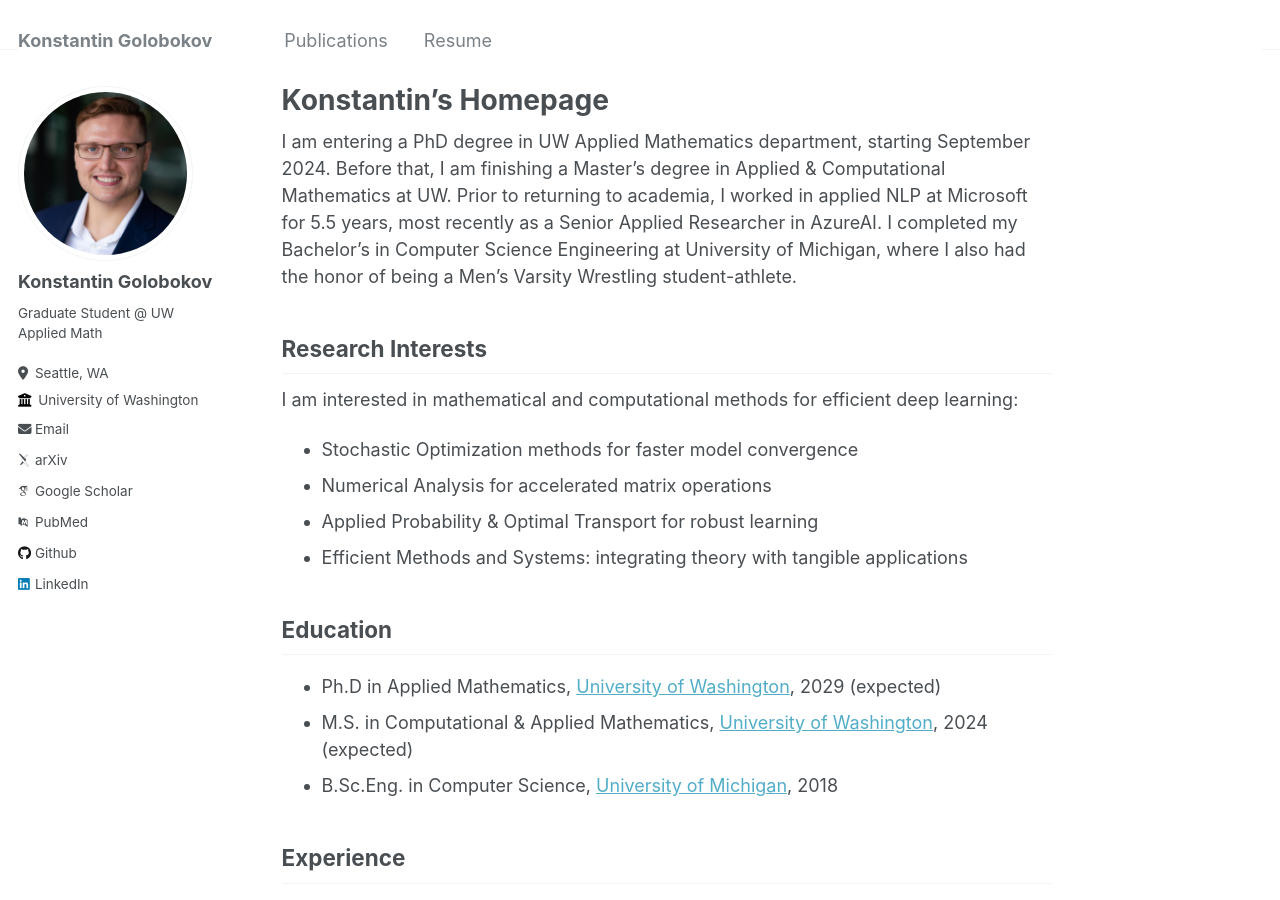
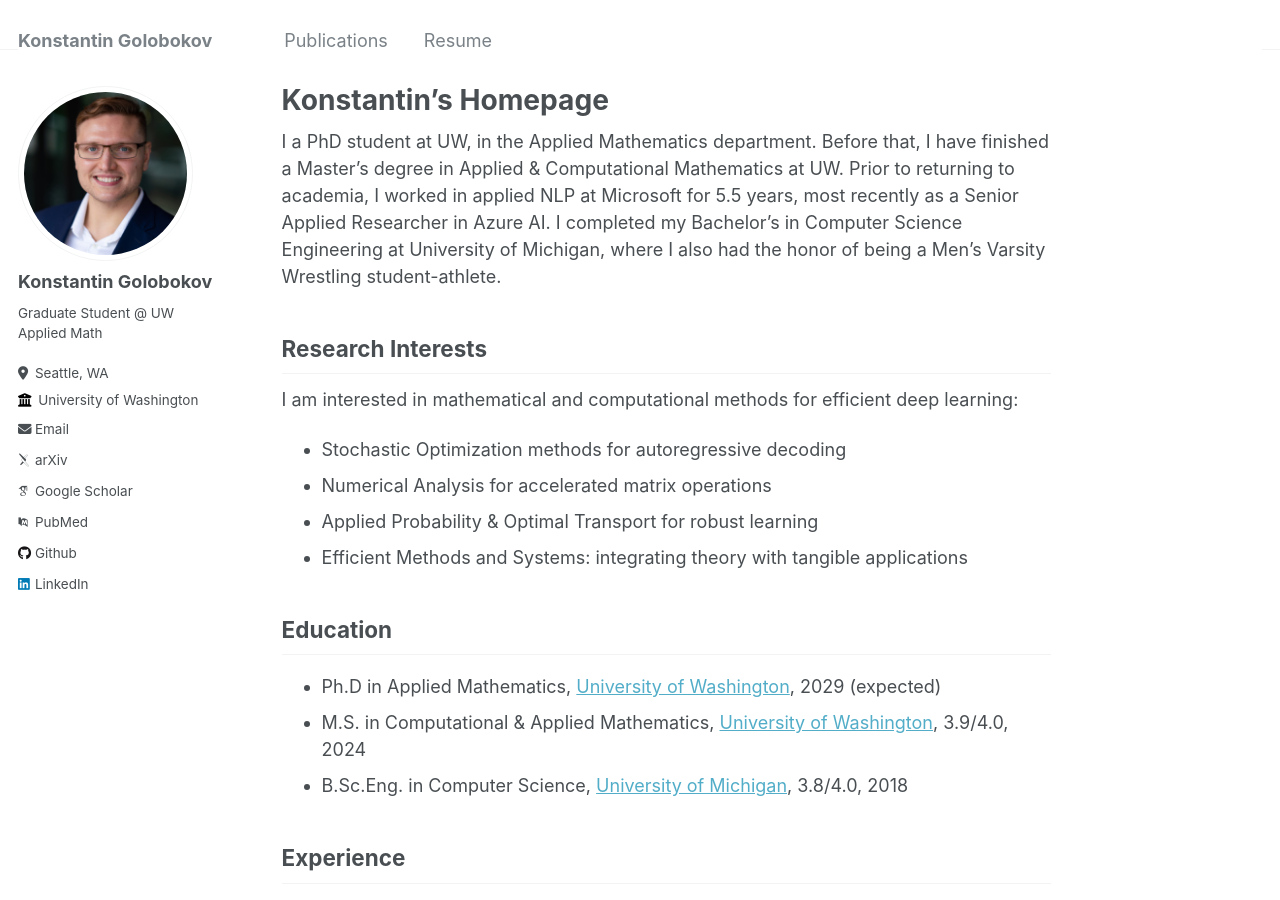
Before and after one commit to kogolobo/kogolobo.github.io, a Jekyll site: the page built from _pages/about.md, in a window 1280 px wide and 900 px high. Built offline with Jekyll 4.4.1, drawn with Linux system fonts in a browser that asks for light colours; some web fonts are replaced.

Commit message:
Update bio

```diff
--- a/_pages/about.md
+++ b/_pages/about.md
@@ -7,20 +7,20 @@ redirect_from:
   - /about.html
 ---
 
-I am entering a PhD degree in UW Applied Mathematics department, starting September 2024. Before that, I am finishing a Master's degree in Applied & Computational Mathematics at UW. Prior to returning to academia, I worked in applied NLP at Microsoft for 5.5 years, most recently as a Senior Applied Researcher in AzureAI. I completed my Bachelor's in Computer Science Engineering at University of Michigan, where I also had the honor of being a Men's Varsity Wrestling student-athlete.
+I a PhD student at UW, in the Applied Mathematics department. Before that, I have finished a Master's degree in Applied & Computational Mathematics at UW. Prior to returning to academia, I worked in applied NLP at Microsoft for 5.5 years, most recently as a Senior Applied Researcher in Azure AI. I completed my Bachelor's in Computer Science Engineering at University of Michigan, where I also had the honor of being a Men's Varsity Wrestling student-athlete.
 
 ## Research Interests
 
 I am interested in mathematical and computational methods for efficient deep learning:
-- Stochastic Optimization methods for faster model convergence
+- Stochastic Optimization methods for autoregressive decoding
 - Numerical Analysis for accelerated matrix operations
 - Applied Probability & Optimal Transport for robust learning
 - Efficient Methods and Systems: integrating theory with tangible applications
 
 ## Education
 * Ph.D in Applied Mathematics, [University of Washington](https://amath.washington.edu/), 2029 (expected)
-* M.S. in Computational & Applied Mathematics, [University of Washington](https://amath.washington.edu/), 2024 (expected)
-* B.Sc.Eng. in Computer Science, [University of Michigan](https://www.engin.umich.edu/), 2018
+* M.S. in Computational & Applied Mathematics, [University of Washington](https://amath.washington.edu/), 3.9/4.0, 2024
+* B.Sc.Eng. in Computer Science, [University of Michigan](https://www.engin.umich.edu/), 3.8/4.0, 2018
 
 ## Experience
 * Senior Applied Researcher, [Microsoft AzureAI](https://azure.microsoft.com/en-us/solutions/ai/), 2023-2024
```
